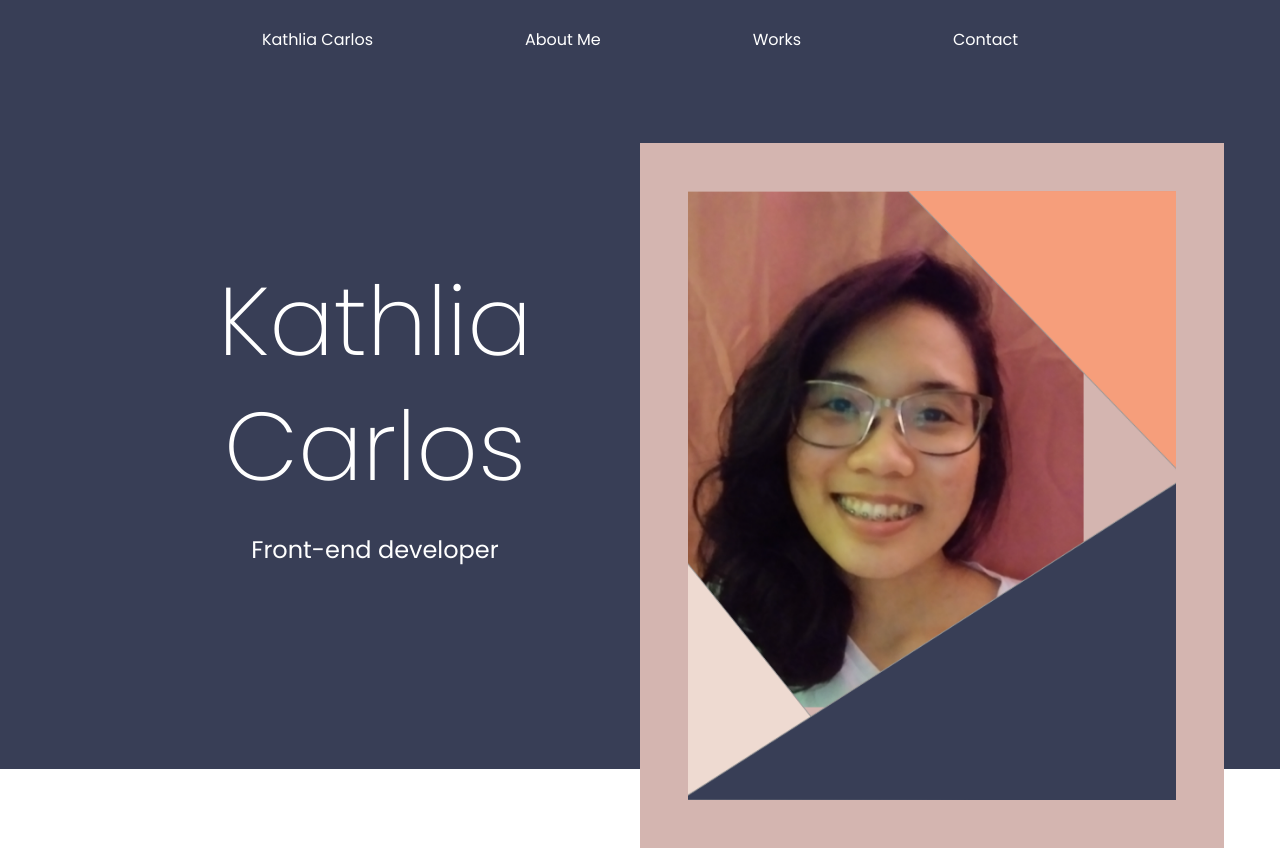
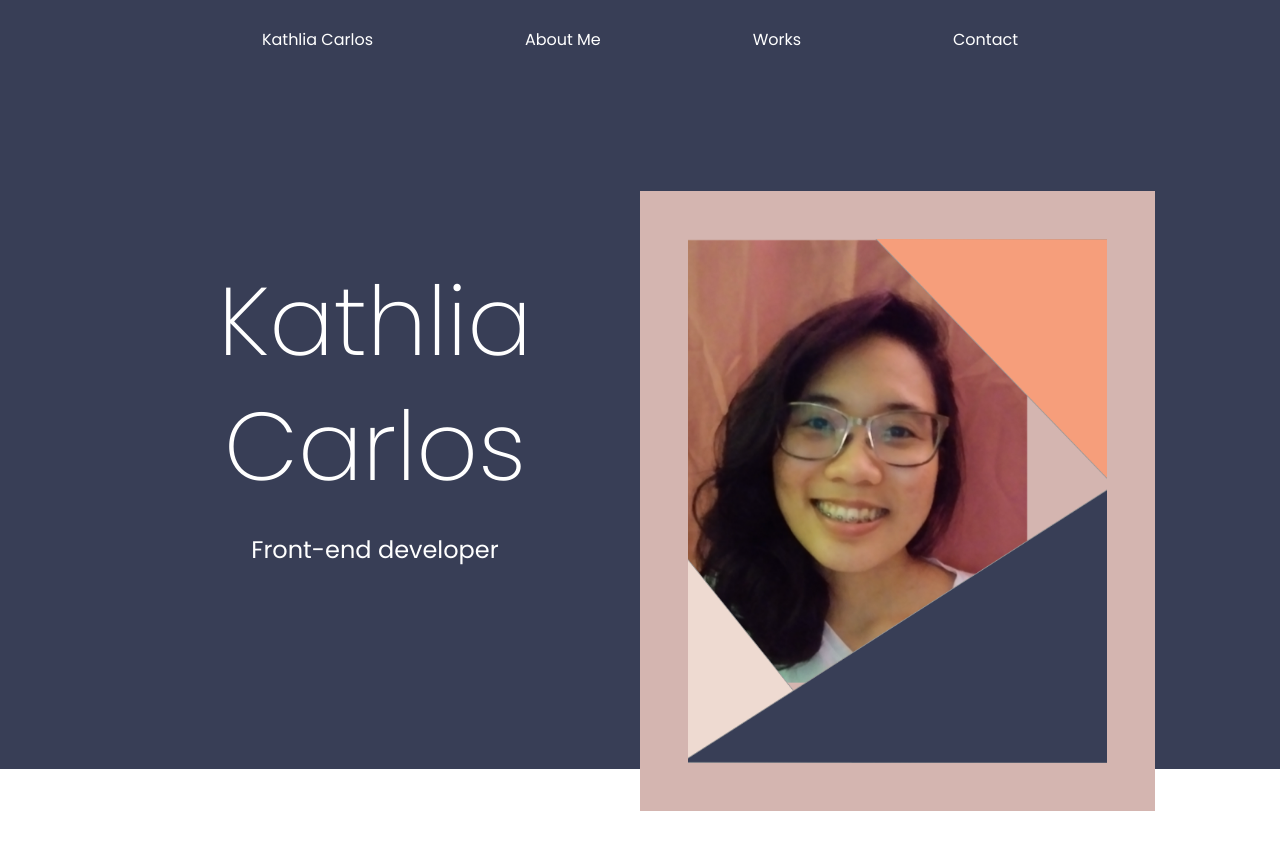
Before and after one commit to liampc/Portfolio, a React (Create React App) app: page / in a window 1280 px wide. After the commit the page ends 811 px from the top, so only its background shows below. Built offline with nearby package versions, Linux system fonts and the light colour scheme.

Commit message:
edit width pic

```diff
--- a/src/layout/home/_home.scss
+++ b/src/layout/home/_home.scss
@@ -74,10 +74,10 @@
                 background-size: 104%;
                 background-repeat: no-repeat;
                 background-position: 50% 50%;
-                min-width: 584px;
-                min-height: 705px;
+                width: 32.1875rem;
+                height: 38.75rem;
                 border: 3rem solid #D4B5B0;
-                margin-top: 2rem;
+                margin-top: 5rem;
 
             }
         }
```
